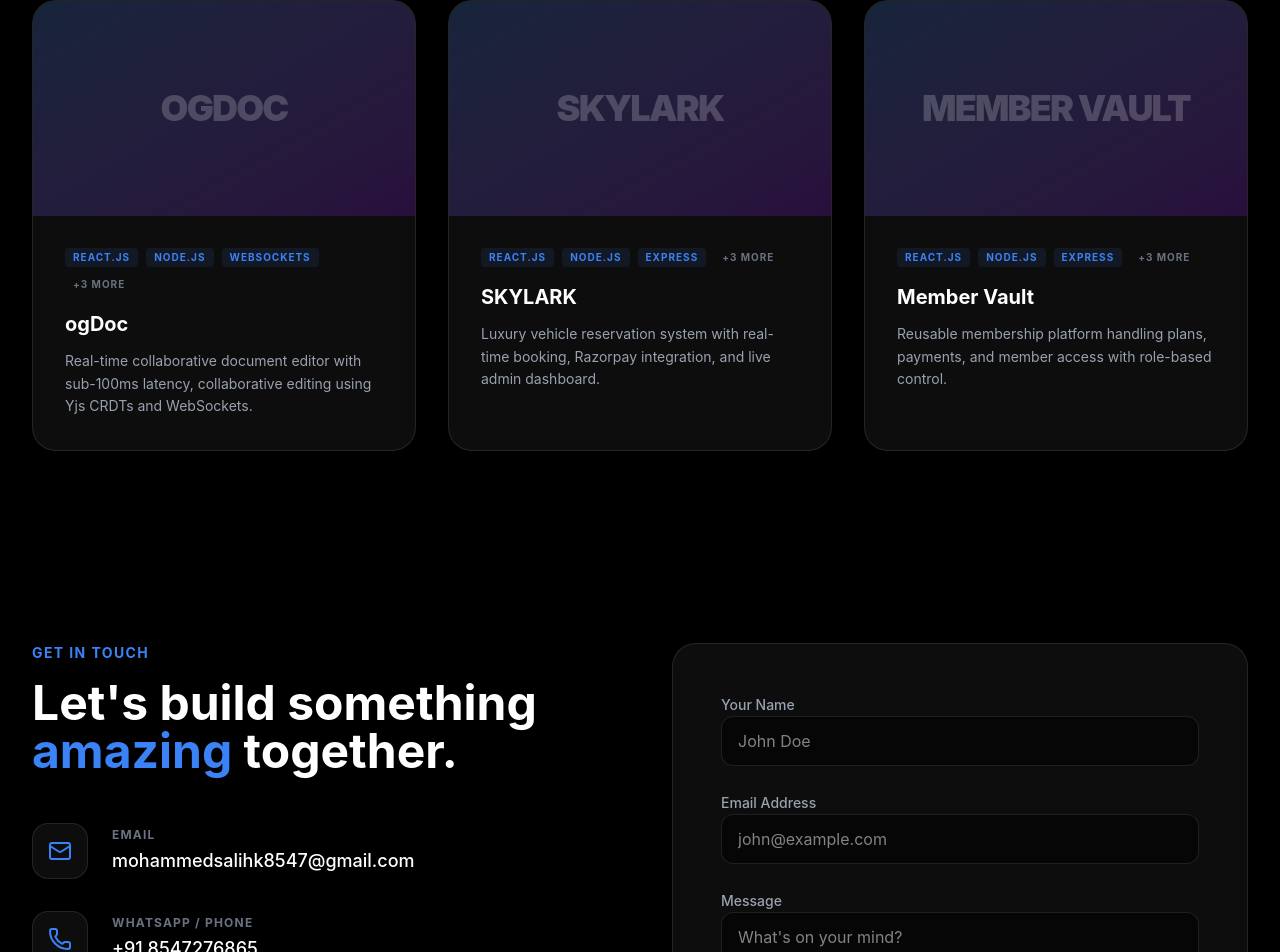
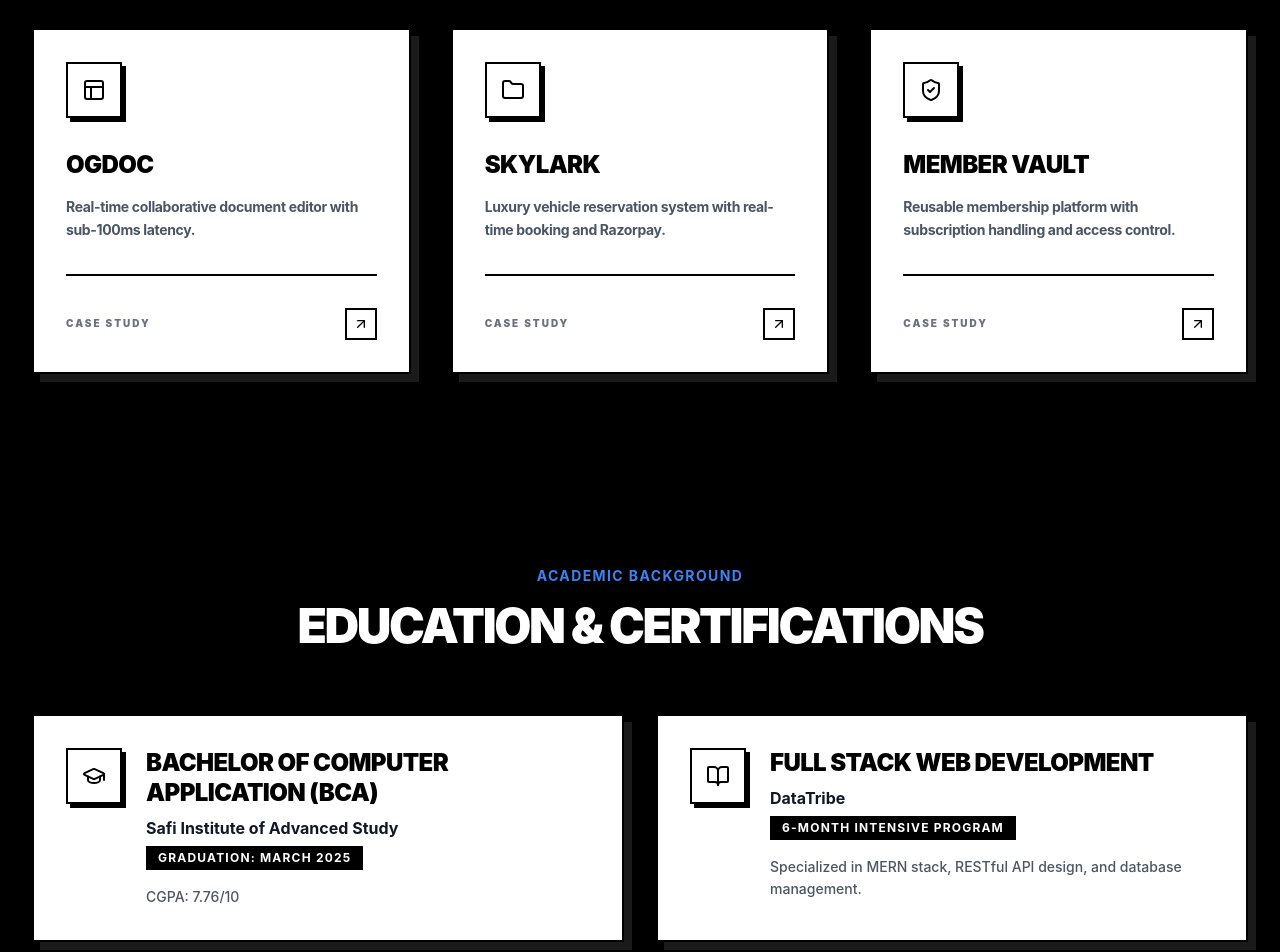
Before and after one commit to salih85/portfolio, a React (Vite) app: page / in a window 1280 px wide. Shown: the part 3116-4068 px from the top of the page. Built offline with nearby package versions, Linux system fonts and the light colour scheme.

Commit message:
add edcution

```diff
--- a/src/App.jsx
+++ b/src/App.jsx
@@ -5,6 +5,7 @@ import About from './components/About'
 import Skills from './components/Skills'
 import Experience from './components/Experience'
 import Projects from './components/Projects'
+import Education from './components/Education'
 import Contact from './components/Contact'
 import Footer from './components/Footer'
 
@@ -18,6 +19,7 @@ function App() {
         <Skills />
         <Experience />
         <Projects />
+        <Education />
         <Contact />
       </main>
       <Footer />
--- /dev/null
+++ b/src/components/Education.jsx
@@ -0,0 +1,65 @@
+import React from 'react'
+import { motion } from 'framer-motion'
+import { GraduationCap, BookOpen } from 'lucide-react'
+
+const Education = () => {
+    const education = [
+        {
+            degree: "Bachelor of Computer Application (BCA)",
+            institution: "Safi Institute of Advanced Study",
+            period: "Graduation: March 2025",
+            details: "CGPA: 7.76/10",
+            icon: <GraduationCap size={24} />
+        },
+        {
+            degree: "Full Stack Web Development",
+            institution: "DataTribe",
+            period: "6-Month Intensive Program",
+            details: "Specialized in MERN stack, RESTful API design, and database management.",
+            icon: <BookOpen size={24} />
+        }
+    ]
+
+    return (
+        <section id="education" className="py-24 bg-black">
+            <div className="max-w-7xl mx-auto px-4 sm:px-6 lg:px-8">
+                <div className="mb-16 text-center">
+                    <h2 className="text-sm font-bold tracking-widest uppercase text-accent mb-4">Academic Background</h2>
+                    <h3 className="text-4xl md:text-5xl font-black text-white uppercase tracking-tighter">Education & Certifications</h3>
+                </div>
+
+                <div className="grid md:grid-cols-2 gap-8">
+                    {education.map((edu, idx) => (
+                        <motion.div
+                            key={edu.degree}
+                            initial={{ opacity: 0, y: 20 }}
+                            whileInView={{ opacity: 1, y: 0 }}
+                            viewport={{ once: true }}
+                            transition={{ delay: idx * 0.1 }}
+                            className="group bg-white border-2 border-black p-8 hover:transform hover:-translate-x-1 hover:-translate-y-1 transition-all duration-200"
+                            style={{ boxShadow: '8px 8px 0px rgba(255, 255, 255, 0.1), 8px 8px 0px rgba(0, 0, 0, 1)' }}
+                        >
+                            <div className="flex items-start gap-6">
+                                <div className="w-14 h-14 bg-white border-2 border-black flex items-center justify-center text-black shadow-[4px_4px_0px_rgba(0,0,0,1)] flex-shrink-0 group-hover:bg-black group-hover:text-white transition-colors">
+                                    {edu.icon}
+                                </div>
+                                <div>
+                                    <h4 className="text-2xl font-black text-black leading-tight mb-2 uppercase tracking-tight">{edu.degree}</h4>
+                                    <p className="text-gray-900 font-bold mb-1">{edu.institution}</p>
+                                    <div className="inline-block bg-black text-white px-3 py-1 text-xs font-bold uppercase tracking-widest mb-4">
+                                        {edu.period}
+                                    </div>
+                                    <p className="text-gray-600 font-medium text-sm leading-relaxed">
+                                        {edu.details}
+                                    </p>
+                                </div>
+                            </div>
+                        </motion.div>
+                    ))}
+                </div>
+            </div>
+        </section>
+    )
+}
+
+export default Education
--- a/src/components/Projects.jsx
+++ b/src/components/Projects.jsx
@@ -1,6 +1,6 @@
 import React, { useState } from 'react'
 import { motion, AnimatePresence } from 'framer-motion'
-import { ExternalLink, Github, ArrowUpRight } from 'lucide-react'
+import { ExternalLink, Github, ArrowUpRight, Folder, Layout, ShieldCheck, Mail } from 'lucide-react'
 import ProjectModal from './ProjectModal'
 
 const Projects = () => {
@@ -9,13 +9,13 @@ const Projects = () => {
     const projects = [
         {
             title: "ogDoc",
-            description: "Real-time collaborative document editor with sub-100ms latency, collaborative editing using Yjs CRDTs and WebSockets.",
+            description: "Real-time collaborative document editor with sub-100ms latency.",
             longDescription: "ogDoc is a sophisticated collaborative workspace that enables multiple users to edit documents simultaneously in real-time. Built with a focus on performance and reliability, it leverages CRDT technologies for conflict-free synchronization.",
             fullDetail: "The system implements advanced WebSockets for communication and Yjs for data consistency, ensuring that every character ripple is synchronized across all connected clients with minimal delay.",
             tech: ["React.js", "Node.js", "WebSockets", "Yjs", "WebRTC", "Tailwind CSS"],
             github: "https://github.com/sinanrahman/ogDoc",
             live: null,
-            image: "ogdoc",
+            icon: <Layout size={24} />,
             team: [
                 { name: "Sinan Rahman", role: "Team Lead / Architect", initials: "SR" },
                 { name: "Salih", role: "Full Stack Developer", initials: "S" }
@@ -23,23 +23,23 @@ const Projects = () => {
         },
         {
             title: "SKYLARK",
-            description: "Luxury vehicle reservation system with real-time booking, Razorpay integration, and live admin dashboard.",
+            description: "Luxury vehicle reservation system with real-time booking and Razorpay.",
             longDescription: "Skylark is a premium car rental platform designed to provide a seamless high-end experience for automobile enthusiasts. It features a robust reservation engine and an intuitive management interface for administrators.",
             fullDetail: "From secure payment processing with Razorpay to real-time availability tracking, Skylark combines elegant frontend design with a powerful Node.js backend to handle complex booking logic and inventory management.",
             tech: ["React.js", "Node.js", "Express", "MongoDB", "Razorpay", "Cloudinary"],
             github: "https://github.com/salih85/Skylark",
             live: "https://skylark-frontend-eqdt.onrender.com/",
-            image: "skylark"
+            icon: <Folder size={24} />
         },
         {
             title: "Member Vault",
-            description: "Reusable membership platform handling plans, payments, and member access with role-based control.",
+            description: "Reusable membership platform with subscription handling and access control.",
             longDescription: "Member Vault provides a plug-and-play solution for businesses looking to implement subscription models. It simplifies the complexity of recurring payments and gated content access.",
             fullDetail: "The platform includes a comprehensive admin suite for managing member tiers, tracking revenue, and configuring automated email notifications via Nodemailer, all while maintaining strict security standards.",
             tech: ["React.js", "Node.js", "Express", "MongoDB", "Nodemailer", "JWT"],
             github: "https://github.com/nadiya-km/Member-Vault",
             live: null,
-            image: "membervault",
+            icon: <ShieldCheck size={24} />,
             team: [
                 { name: "Nadiya K M", role: "Project Manager", initials: "NK" },
                 { name: "Salih", role: "Backend Lead", initials: "S" }
@@ -50,17 +50,17 @@ const Projects = () => {
     return (
         <section id="projects" className="py-24 bg-black/50">
             <div className="max-w-7xl mx-auto px-4 sm:px-6 lg:px-8">
-                <div className="flex flex-col md:flex-row md:items-end justify-between mb-16 gap-4">
+                <div className="flex flex-col md:flex-row md:items-end justify-between mb-20 gap-8 text-center md:text-left">
                     <div>
-                        <h2 className="text-sm font-bold tracking-widest uppercase text-accent mb-4">Featured Work</h2>
-                        <h3 className="text-4xl md:text-5xl font-bold">Selected Projects</h3>
+                        <h2 className="text-sm font-bold tracking-widest uppercase text-accent mb-4">Portfolio Archive</h2>
+                        <h3 className="text-5xl md:text-6xl font-black text-white uppercase tracking-tighter">Project Contributions</h3>
                     </div>
-                    <a href="https://github.com/salih85" target="_blank" rel="noopener noreferrer" className="text-gray-400 hover:text-white flex items-center gap-2 group transition-colors">
-                        View all on GitHub <ArrowUpRight className="group-hover:translate-x-1 group-hover:-translate-y-1 transition-transform" />
+                    <a href="https://github.com/salih85" target="_blank" rel="noopener noreferrer" className="inline-flex items-center gap-2 bg-white text-black px-8 py-4 font-black uppercase tracking-widest border-2 border-black shadow-[6px_6px_0px_rgba(255,255,255,0.1)] hover:shadow-[6px_6px_0px_rgba(255,255,255,0.5)] transition-all">
+                        GitHub <ArrowUpRight size={20} />
                     </a>
                 </div>
 
-                <div className="grid md:grid-cols-2 lg:grid-cols-3 gap-8">
+                <div className="grid md:grid-cols-2 lg:grid-cols-3 gap-10">
                     {projects.map((project, idx) => (
                         <motion.div
                             key={project.title}
@@ -69,38 +69,27 @@ const Projects = () => {
                             viewport={{ once: true }}
                             transition={{ delay: idx * 0.1 }}
                             onClick={() => setSelectedProject(project)}
-                            className="group bg-white/5 rounded-3xl overflow-hidden border border-white/10 hover:border-accent/30 transition-all duration-300 cursor-pointer"
+                            className="group bg-white border-2 border-black p-8 hover:transform hover:-translate-x-1 hover:-translate-y-1 transition-all duration-200 cursor-pointer text-black"
+                            style={{ boxShadow: '8px 8px 0px rgba(255, 255, 255, 0.1), 8px 8px 0px rgba(0, 0, 0, 1)' }}
                         >
-                            <div className="aspect-video bg-gradient-to-br from-accent/20 to-purple-600/20 relative overflow-hidden">
-                                <div className="absolute inset-0 flex items-center justify-center opacity-0 group-hover:opacity-100 transition-opacity bg-black/60 backdrop-blur-sm z-20">
-                                    <div className="flex flex-col items-center gap-2">
-                                        <div className="px-6 py-2 bg-white text-black rounded-full font-bold text-sm transform transition-transform group-hover:scale-110">
-                                            View Details
-                                        </div>
-                                    </div>
-                                </div>
-                                <div className="p-8 h-full flex items-center justify-center">
-                                    <span className="text-4xl font-black opacity-20 group-hover:opacity-40 transition-opacity uppercase tracking-tighter">
-                                        {project.title}
-                                    </span>
-                                </div>
+                            <div className="w-14 h-14 bg-white border-2 border-black flex items-center justify-center mb-8 shadow-[4px_4px_0px_rgba(0,0,0,1)] group-hover:bg-black group-hover:text-white transition-colors">
+                                {project.icon}
                             </div>
 
-                            <div className="p-8 text-left">
-                                <div className="flex flex-wrap gap-2 mb-4">
-                                    {project.tech.slice(0, 3).map(t => (
-                                        <span key={t} className="text-[10px] uppercase tracking-widest font-bold text-accent px-2 py-0.5 bg-accent/10 rounded">
-                                            {t}
-                                        </span>
-                                    ))}
-                                    {project.tech.length > 3 && (
-                                        <span className="text-[10px] uppercase tracking-widest font-bold text-gray-500 px-2 py-0.5">+{project.tech.length - 3} More</span>
-                                    )}
+                            <div className="space-y-4">
+                               <h4 className="text-2xl font-black uppercase tracking-tight leading-tight group-hover:underline">
+                                 {project.title}
+                               </h4>
+                               <p className="text-gray-600 font-bold text-sm tracking-tight leading-relaxed line-clamp-2">
+                                 {project.description}
+                               </p>
+                            </div>
+
+                            <div className="mt-8 pt-8 border-t-2 border-black flex items-center justify-between">
+                                <span className="text-[10px] font-black uppercase tracking-[0.2em] text-gray-500">Case Study</span>
+                                <div className="w-8 h-8 border-2 border-black flex items-center justify-center group-hover:bg-black group-hover:text-white transition-colors">
+                                    <ArrowUpRight size={16} />
                                 </div>
-                                <h4 className="text-xl font-bold mb-3 group-hover:text-accent transition-colors">{project.title}</h4>
-                                <p className="text-gray-400 text-sm leading-relaxed">
-                                    {project.description}
-                                </p>
                             </div>
                         </motion.div>
                     ))}
```
Also changed, not shown: src/components/ProjectModal.jsx (+113 -99 lines).
